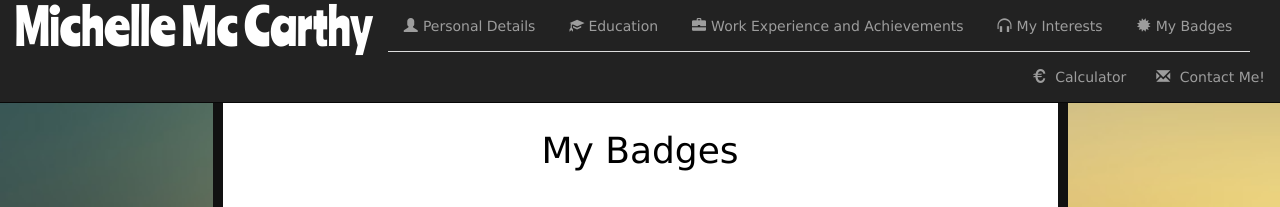
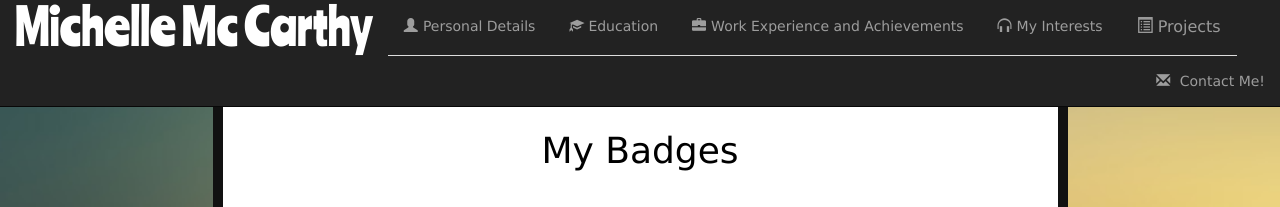
Before and after one commit to michellemc96/michellemc96.github.io, a Jekyll site: the page built from badge.html, in a window 1280 px wide. Shown: the top 207 px of the page. Built offline with Jekyll 4.4.1, drawn with Linux system fonts in a browser that asks for light colours; nearby versions of some CDN libraries.

Commit message:
Created dropdown in navigation bar for projects. Renamed badge css and js files.

```diff
--- a/_layouts/default.html
+++ b/_layouts/default.html
@@ -41,10 +41,20 @@
       <li><a href="education.html"><span class="glyphicon glyphicon-education"></span>Education</a></li>
       <li><a href="work_experience.html"><span class="glyphicon glyphicon-briefcase"></span>Work Experience and Achievements</a></li>
 	  <li><a href="interests.html"><span class="glyphicon glyphicon-headphones"></span>My Interests</a></li>
-	  <li><a href="badge.html"><span class="glyphicon glyphicon-certificate"></span>My Badges</a></li>
+
+
+
+		<div class="dropdown">
+		  <button class="dropbtn"><span class="glyphicon glyphicon-list-alt"></span>Projects</button>
+		  <div class="dropdown-content">
+			<a href="badge.html"><span class="glyphicon glyphicon-certificate"></span>My Badges</a>
+			<a href="calculator.html"><span class="glyphicon glyphicon-euro"></span> Calculator</a>
+
+		  </div>
+		</div>
     </ul>
 	<ul class="nav navbar-nav navbar-right">
-	  <li><a href="calculator.html"><span class="glyphicon glyphicon-euro"></span> Calculator</a></li>
+
       <li><a href="contact.html"><span class="glyphicon glyphicon-envelope"></span> Contact Me!</a></li>
   </div>
 </nav>
--- a/badge.html
+++ b/badge.html
@@ -2,10 +2,10 @@
 layout: default
 title: My Badges
 ---
-<link href="css/main.css" rel="stylesheet">
+<link href="css/badge.css" rel="stylesheet">
 
 <h1>My Badges</h1>
     <div id="badges"></div>
 
 <script src="https://code.jquery.com/jquery-3.1.0.min.js" integrity="sha256-cCueBR6CsyA4/9szpPfrX3s49M9vUU5BgtiJj06wt/s=" crossorigin="anonymous"></script>
-<script src="js/main.js"></script>
+<script src="js/badge.js"></script>
--- a/css/bootstrap.custom.css
+++ b/css/bootstrap.custom.css
@@ -9,6 +9,44 @@
 width: 75%;
 background-color: white;
 font-family: verdana;
+}
+
+.dropbtn {
+    background-color:#222222;
+    color: #999999;
+    padding: 16px;
+    font-size: 16px;
+    border: none;
+    cursor: pointer;
+}
+
+.dropdown {
+    position: relative;
+    display: inline-block;
+}
+
+.dropdown-content {
+    display: none;
+    position: absolute;
+    background-color: #f9f9f9;
+    min-width: 160px;
+    box-shadow: 0px 8px 16px 0px rgba(0,0,0,0.2);
+    z-index: 1;
+}
+
+.dropdown-content a {
+    color: black;
+    padding: 12px 16px;
+
+    display: block;
+}
+
+.dropdown-content a:hover {
+	background-color: #f1f1f1
+	}
+
+.dropdown:hover .dropdown-content {
+    display: block;
 }
 
 
```
Also changed, not shown: css/badge.css (renamed from css/main.css), js/badge.js (renamed from js/main.js).
